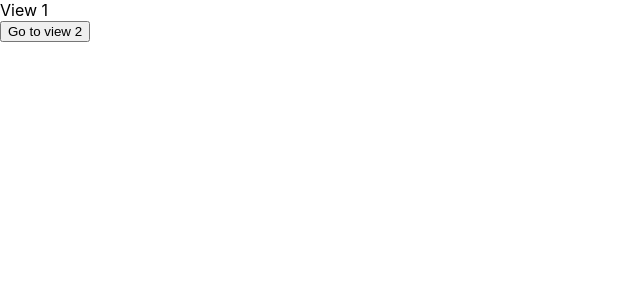
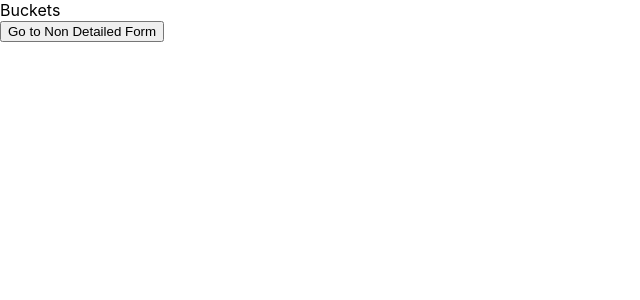
Before and after one commit to galtoubul/google_workshop, a React (Create React App) app in the folder trackeet-react-app/: page / in a window 1280 px wide. Shown: the top 300 px of the page, without its empty margins (0-640 px from the left). Built offline with nearby package versions, Linux system fonts and the light colour scheme; no server answers.

Commit message:
Added views names

```diff
--- a/trackeet-react-app/src/containers/app/App.js
+++ b/trackeet-react-app/src/containers/app/App.js
@@ -4,15 +4,15 @@ import NonDetailedForm from "../forms/non_detailed/NonDetailedForm";
 
 const ViewOne = ({ onClick }) => (
   <div>
-    View 1 <br />
-    <button onClick={() => onClick("view2")}>Go to view 2</button>
+    Buckets <br />
+    <button onClick={() => onClick("view2")}>Go to Non Detailed Form</button>
   </div>
 );
 
 const ViewTwo = ({ onClick }) => (
   <div>
-    View 2 <br />
-    <button onClick={() => onClick("view1")}>Go to view 1</button>
+    Non Detailed Form <br />
+    <button onClick={() => onClick("view1")}>Go to Buckets</button>
     <NonDetailedForm />
   </div>
 );
```
